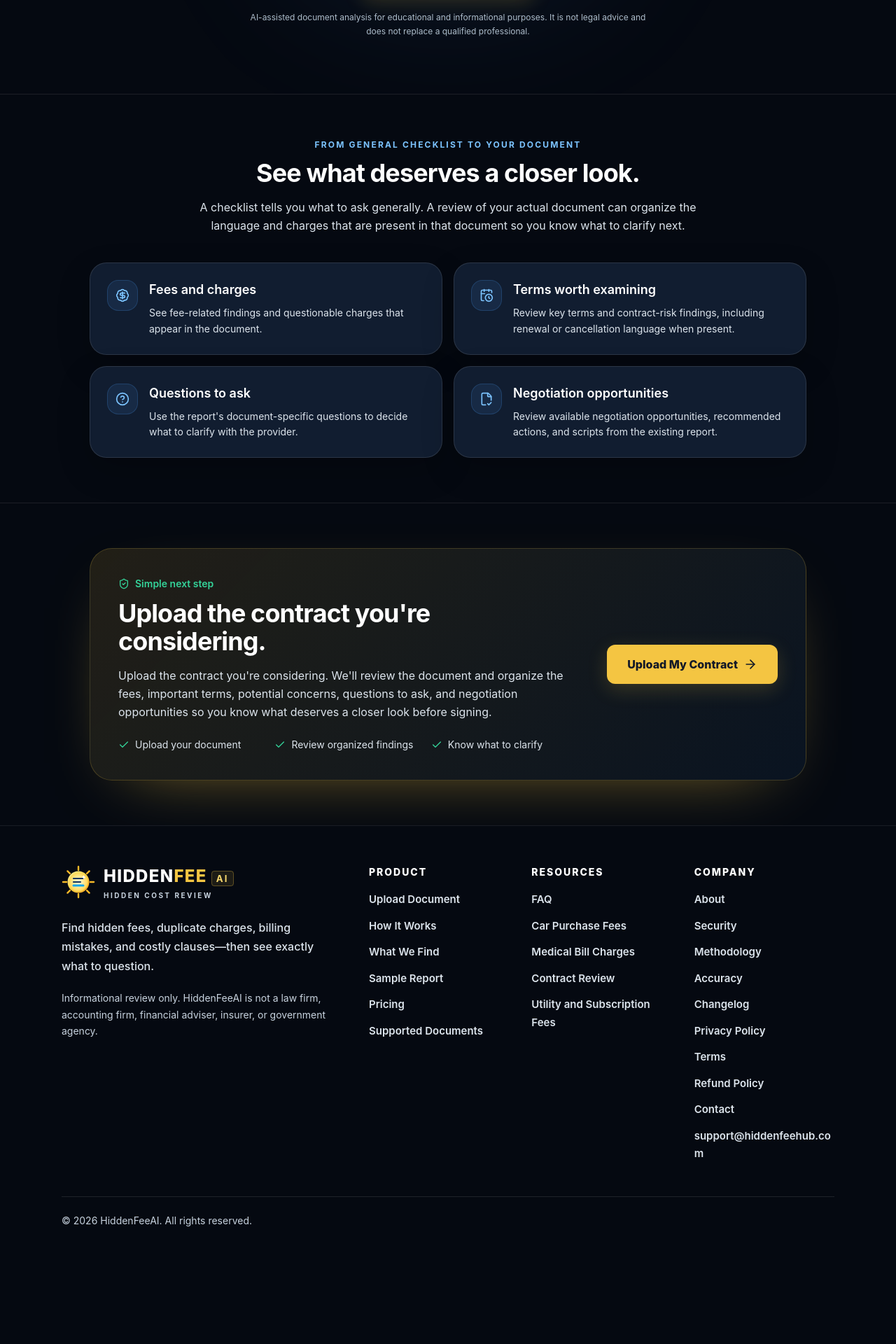
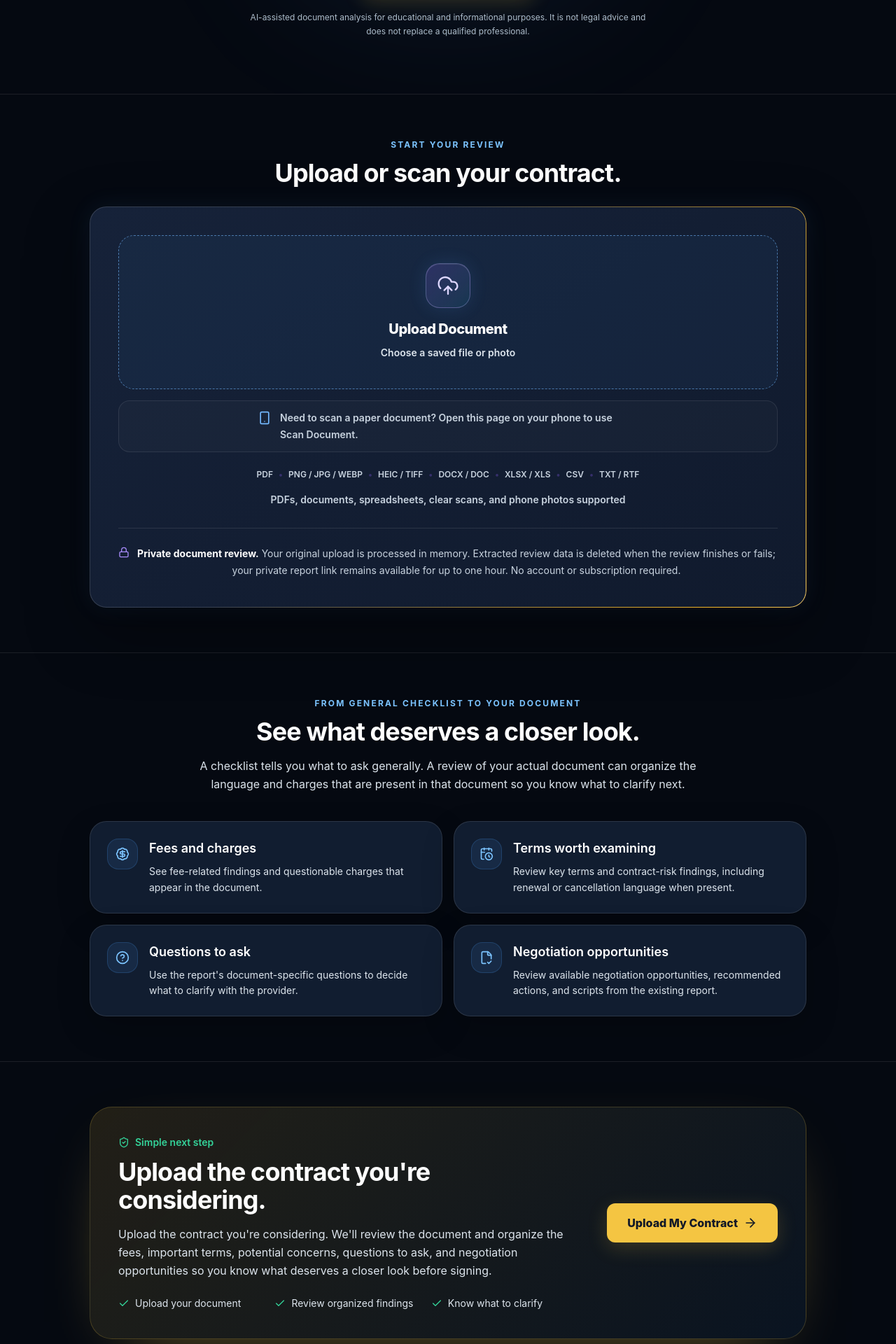
Before and after one commit to mrrichardthomasg888-sys/hiddenfeeai, a React (Vite) app in the folder client/: page /before-you-sign in a window 1280 px wide. Shown: the part 560-2480 px from the top of the page at 70% size. Before the commit the page ends 2370 px from the top, so only its background shows below. Built offline with nearby package versions, Linux system fonts and the light colour scheme.

Commit message:
Open upload flow directly from before-you-sign

```diff
--- a/client/src/pages/BeforeYouSign.tsx
+++ b/client/src/pages/BeforeYouSign.tsx
@@ -11,8 +11,7 @@ import {
 import { Nav } from "@/components/layout/Nav";
 import { Footer } from "@/components/layout/Footer";
 import { Container } from "@/components/layout/Container";
-
-const uploadHref = "/#upload";
+import { UploadCard } from "@/components/landing/UploadCard";
 
 const reviewItems = [
   { icon: BadgeDollarSign, title: "Fees and charges", text: "See fee-related findings and questionable charges that appear in the document." },
@@ -22,6 +21,11 @@ const reviewItems = [
 ];
 
 export function BeforeYouSign() {
+  const openUpload = () => {
+    document.getElementById("upload")?.scrollIntoView({ behavior: "smooth", block: "center" });
+    window.setTimeout(() => document.getElementById("file-upload-input")?.click(), 450);
+  };
+
   return (
     <div className="min-h-screen overflow-x-hidden bg-[#050911]">
       <Nav />
@@ -41,13 +45,25 @@ export function BeforeYouSign() {
               </p>
               <p className="mt-7 text-sm font-black uppercase tracking-[0.16em] text-[#f8d96e]">$15 one-time review · No subscription</p>
               <div className="mt-8 flex flex-col items-center justify-center gap-4 sm:flex-row">
-                <a href={uploadHref} className="inline-flex min-h-14 w-full items-center justify-center gap-2 rounded-xl border border-[#f4c542]/70 bg-[#f4c542] px-7 text-base font-extrabold text-[#111827] shadow-[0_8px_28px_rgba(244,197,66,.18)] transition hover:bg-[#ffda60] hover:shadow-[0_10px_34px_rgba(244,197,66,.28)] sm:w-auto">
+                <button type="button" onClick={openUpload} className="inline-flex min-h-14 w-full items-center justify-center gap-2 rounded-xl border border-[#f4c542]/70 bg-[#f4c542] px-7 text-base font-extrabold text-[#111827] shadow-[0_8px_28px_rgba(244,197,66,.18)] transition hover:bg-[#ffda60] hover:shadow-[0_10px_34px_rgba(244,197,66,.28)] sm:w-auto">
                   Upload My Contract <ArrowRight className="h-5 w-5" />
-                </a>
+                </button>
               </div>
               <p className="mx-auto mt-5 max-w-xl text-xs leading-relaxed text-[#aebdcb]">
                 AI-assisted document analysis for educational and informational purposes. It is not legal advice and does not replace a qualified professional.
               </p>
+            </div>
+          </Container>
+        </section>
+
+        <section className="border-b border-white/[0.09] py-14 sm:py-16">
+          <Container>
+            <div className="mx-auto max-w-5xl">
+              <div className="mb-7 text-center">
+                <p className="text-xs font-bold uppercase tracking-[0.18em] text-[#7cc4ff]">Start your review</p>
+                <h2 className="mt-3 text-3xl font-bold tracking-tight text-white sm:text-4xl">Upload or scan your contract.</h2>
+              </div>
+              <UploadCard />
             </div>
           </Container>
         </section>
@@ -88,9 +104,9 @@ export function BeforeYouSign() {
                     {["Upload your document", "Review organized findings", "Know what to clarify"].map((step) => <div key={step} className="flex items-center gap-2"><Check className="h-4 w-4 shrink-0 text-savings-400" /> {step}</div>)}
                   </div>
                 </div>
-                <a href={uploadHref} className="inline-flex min-h-14 items-center justify-center gap-2 rounded-xl border border-[#f4c542]/70 bg-[#f4c542] px-7 text-base font-extrabold text-[#111827] shadow-[0_8px_28px_rgba(244,197,66,.18)] transition hover:bg-[#ffda60] hover:shadow-[0_10px_34px_rgba(244,197,66,.28)]">
+                <button type="button" onClick={openUpload} className="inline-flex min-h-14 items-center justify-center gap-2 rounded-xl border border-[#f4c542]/70 bg-[#f4c542] px-7 text-base font-extrabold text-[#111827] shadow-[0_8px_28px_rgba(244,197,66,.18)] transition hover:bg-[#ffda60] hover:shadow-[0_10px_34px_rgba(244,197,66,.28)]">
                   Upload My Contract <ArrowRight className="h-5 w-5" />
-                </a>
+                </button>
               </div>
             </div>
           </Container>
```
